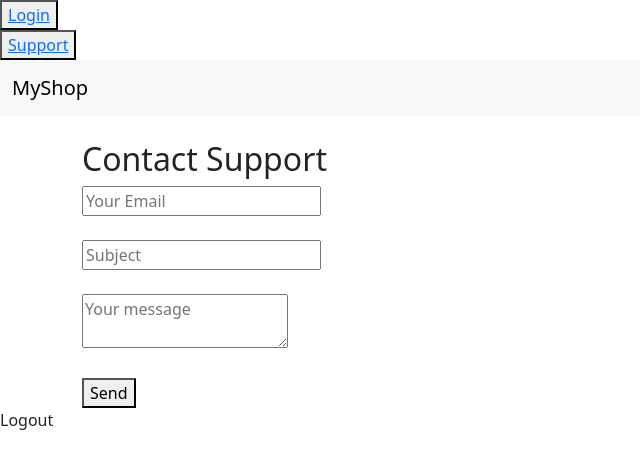
After one commit to anwah826/E-commerce_website_project, a Django app: page /support/ in a window 1280 px wide. The commit adds this page. Shown: the top 469 px of the page, without its empty margins (0-640 px from the left). Run offline with Django 5.2, Linux system fonts and the light colour scheme.

Commit message:
Fix cart detail to use DB CartItems and add support page

```diff
--- a/core/templates/base.html
+++ b/core/templates/base.html
@@ -2,6 +2,7 @@
 <html lang="en">
 <head>
     <meta charset="UTF-8">
+    <meta name="viewport" content="width=device-width, initial-scale=1">
     <title>{% block title %}My E-commerce Site{% endblock %}</title>
     <!-- Bootstrap 5 CSS CDN -->
     <link href="https://cdn.jsdelivr.net/npm/bootstrap@5.3.0/dist/css/bootstrap.min.css" rel="stylesheet">
@@ -10,6 +11,15 @@
     {% block extra_head %}{% endblock %}
 </head>
 <body>
+{% if user.is_authenticated %}
+ <button><a href="{% url 'logout' %}">Logout</a></button>
+{% else %}
+  <button><a href="{% url 'login' %}">Login</a></button>
+{% endif %}
+<nav>
+  <!-- other links -->
+  <button><a href="{% url 'support' %}">Support</a></button>
+</nav>
 
     <!-- Navbar -->
     <nav class="navbar navbar-expand-lg navbar-light bg-light">
@@ -26,6 +36,13 @@
     <!-- Bootstrap Bundle with Popper -->
     <script src="https://cdn.jsdelivr.net/npm/bootstrap@5.3.0/dist/js/bootstrap.bundle.min.js"></script>
     <script src="https://cdn.jsdelivr.net/npm/bootstrap@5.3.3/dist/js/bootstrap.bundle.min.js"></script>
+    <script src="https://cdn.jsdelivr.net/npm/bootstrap@5.3.0/dist/js/bootstrap.bundle.min.js"></script>
+
+<form method="post" action="{% url 'logout' %}">
+  {% csrf_token %}
+  <button type="submit" class="btn btn-link nav-link">Logout</button>
+</form>
+
 
     {% block extra_js %}{% endblock %}
 
--- /dev/null
+++ b/core/templates/core/product/support.html
@@ -0,0 +1,16 @@
+{% extends "base.html" %}
+{% block content %}
+  <h2>Contact Support</h2>
+
+  {% if success %}
+    <p style="color:green;">Your message has been sent!</p>
+  {% endif %}
+
+  <form method="post">
+    {% csrf_token %}
+    <input type="email" name="email" placeholder="Your Email" required><br><br>
+    <input type="text" name="subject" placeholder="Subject" required><br><br>
+    <textarea name="message" placeholder="Your message" required></textarea><br><br>
+    <button type="submit">Send</button>
+  </form>
+{% endblock %}
--- a/core/urls.py
+++ b/core/urls.py
@@ -17,7 +17,7 @@ from .views import load_fixtures, create_admin
 urlpatterns = [
     path('', views.product_list, name='product_list'),
     path('accounts/login/', auth_views.LoginView.as_view(template_name='core/product/login.html'), name='login'),
-    path('accounts/logout/', auth_views.LogoutView.as_view(), name='logout'),
+    path('logout/', auth_views.LogoutView.as_view(next_page='login'), name='logout'),
     path('category/<slug:category_slug>/', views.product_list, name='product_list_by_category'),
     path('product/<int:id>/<slug:slug>/', views.product_detail, name='product_detail'),
     path('register/', views.register, name='register'),
@@ -25,14 +25,14 @@ urlpatterns = [
     path('checkout/', views.checkout, name='checkout'),
     path('success/', views.payment_success, name='payment_success'),
 
+    path('dashboard/', views.user_dashboard, name='user_dashboard'),  # <--- comma here!
 
-    path('cart/', views.view_cart, name='cart_detail'),
+    path('cart/', views.cart_detail, name='cart_detail'),
+    path('support/', views.support_view, name='support'),
 
     path('cart/add/<int:product_id>/', views.add_to_cart, name='add_to_cart'),
     path('update-cart/<int:item_id>/<str:action>/', views.update_cart_quantity, name='update_cart_quantity'),
     path('remove-from-cart/<int:item_id>/', views.remove_from_cart, name='remove_from_cart'),
     path('load-fixtures/', load_fixtures, name='load_fixtures'),
-    path('create-admin/', create_admin),
-    path('create-admin/', views.create_admin, name='create_admin'),
-
+    path('create-admin/', create_admin, name='create_admin'),
 ]
--- a/core/views.py
+++ b/core/views.py
@@ -8,7 +8,37 @@ from django.http import HttpResponse
 from django.core.management import call_command
 from django.contrib.auth.models import User
 import stripe
+from django.core.mail import send_mail
+from django.conf import settings
+from django.contrib import messages
+from django.urls import reverse
 
+def support_view(request):
+    if request.method == 'POST':
+        email = request.POST.get('email')
+        subject = request.POST.get('subject')
+        message = request.POST.get('message')
+
+        full_message = f"From: {email}\n\n{message}"
+
+        send_mail(
+            subject,
+            full_message,
+            settings.DEFAULT_FROM_EMAIL,
+            [settings.SUPPORT_EMAIL],
+        )
+
+        return render(request, 'core/product/support.html', {'success': True})
+
+    return render(request, 'core/product/support.html')
+
+@login_required
+def user_dashboard(request):
+    cart_items = CartItem.objects.filter(session_key=get_cart_session_key(request))
+    return render(request, 'core/product/dashboard.html', {
+        'user': request.user,
+        'cart_items': cart_items,
+    })
 
 def create_admin(request):
     if User.objects.filter(username='admin').exists():
@@ -89,6 +119,8 @@ def get_user_cart(user):
     return cart
 
 
+
+
 @login_required
 def add_to_cart(request, product_id):
     session_key = get_cart_session_key(request)
@@ -102,31 +134,24 @@ def add_to_cart(request, product_id):
         cart_item.quantity += 1
         cart_item.save()
 
-    return redirect('view_cart')
+    messages.success(request, f"✅ {product.name} was added to your cart.")
+    return redirect(reverse('product_detail', args=[product.id, product.slug]))
+
 
 
 stripe.api_key = settings.STRIPE_SECRET_KEY
-
 @login_required
 def cart_detail(request):
-    cart = request.session.get('cart', {})
-    items = []
-    total = 0
-
-    for product_id, quantity in cart.items():
-        product = Product.objects.get(id=product_id)
-        item_total = product.price * quantity
-        total += item_total
-        items.append({
-            'product': product,
-            'quantity': quantity,
-            'total': item_total
-        })
+    session_key = get_cart_session_key(request)  # get user's session key
+    cart_items = CartItem.objects.filter(session_key=session_key)
+    cart_total = sum(item.quantity * item.product.price for item in cart_items)
+    stripe_amount_cents = int(cart_total * 100)
 
     context = {
-        'cart_items': items,
-        'cart_total': total,
-        'stripe_publishable_key': settings.STRIPE_PUBLISHABLE_KEY
+        'cart_items': cart_items,
+        'cart_total': cart_total,
+        'stripe_publishable_key': settings.STRIPE_PUBLISHABLE_KEY,
+        'stripe_amount_cents': stripe_amount_cents,
     }
     return render(request, 'core/product/cart.html', context)
 
@@ -144,7 +169,7 @@ def view_cart(request):
 def remove_from_cart(request, item_id):
     item = get_object_or_404(CartItem, id=item_id)
     item.delete()
-    return redirect('view_cart')
+    return redirect('cart_detail')
 
 
 def update_cart_quantity(request, item_id, action):
@@ -158,7 +183,7 @@ def update_cart_quantity(request, item_id, action):
             item.save()
         else:
             item.delete()
-    return redirect('view_cart')
+    return redirect('cart_detail')
 
 
 def checkout(request):
--- a/home/home/settings.py
+++ b/home/home/settings.py
@@ -119,3 +119,7 @@ import os
 
 STRIPE_SECRET_KEY = os.getenv("STRIPE_SECRET_KEY") or "sk_test_your_test_key_here"
 STRIPE_PUBLISHABLE_KEY = os.getenv("STRIPE_PUBLISHABLE_KEY") or "pk_test_51NRbVnK9vY3DPZ0Q9eKmYHdXZv2xL5WlKtD1UUKoBe3ZLz7SN6l9TWkUCFmAdG4a6oIB3WQoqUoTQmLrEqpVexjV00l1oQDR1o"
+
+EMAIL_BACKEND = 'django.core.mail.backends.console.EmailBackend'  # for testing
+DEFAULT_FROM_EMAIL = 'webmaster@example.com'
+SUPPORT_EMAIL = 'support@example.com'
```
Also changed, not shown: core/templates/core/product/dashboard.html (added, +7 -0 lines), core/templates/core/product/detail.html (+18 -4 lines).
